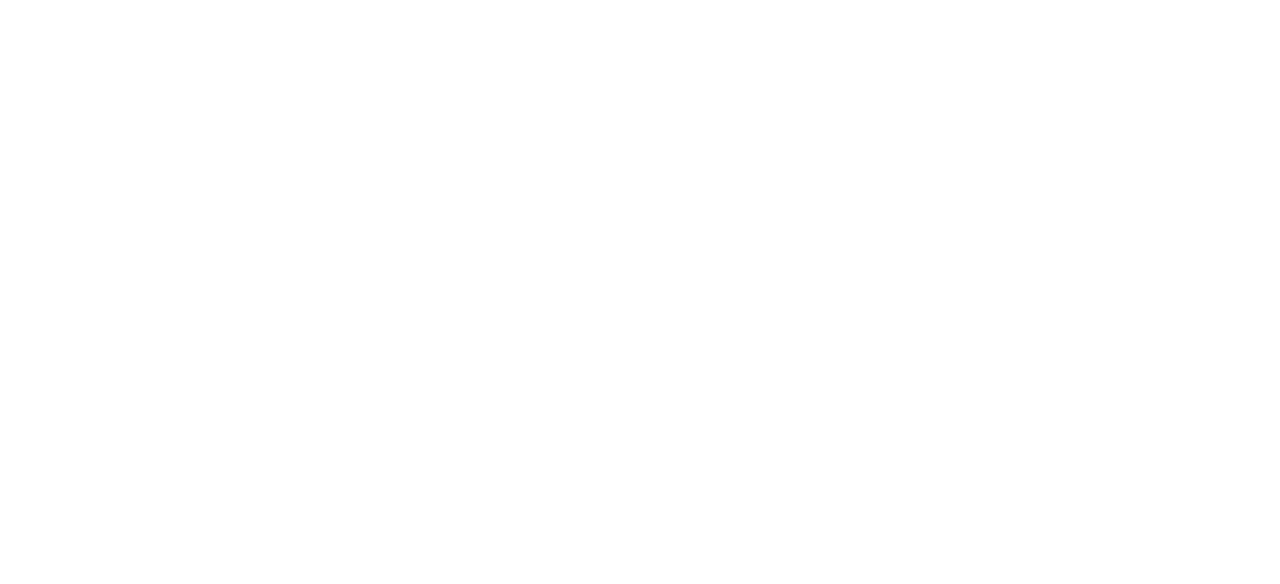
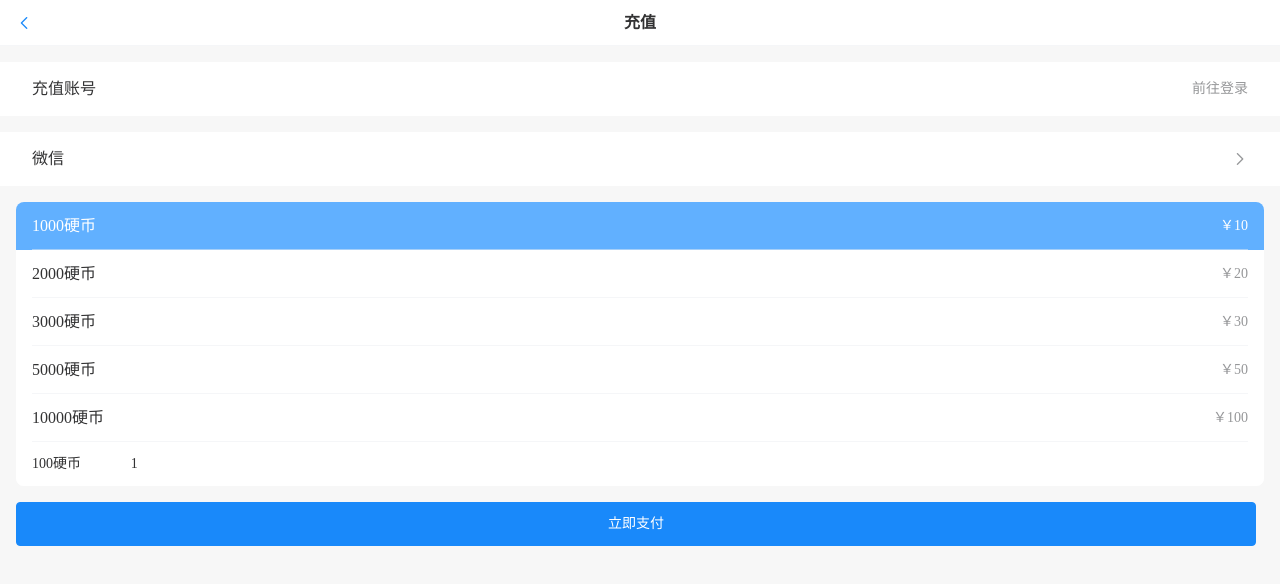
Before and after one commit to Yomance/novel-web-m, a Vue app: page /pay in a window 1280 px wide. Before the commit this address had no page. Shown: the top 584 px of the page. Built offline with nearby package versions, Linux system fonts and the light colour scheme; a small style sheet from the web is missing; what vue-dompurify-html would draw is missing.

Commit message:
新增支付界面

```diff
--- a/components.d.ts
+++ b/components.d.ts
@@ -9,7 +9,7 @@
   export interface GlobalComponents {
     BookCard: typeof import('./src/components/book-card/index.vue')['default']
     ChildrenPanel: typeof import('./src/components/comment/children-panel.vue')['default']
-    Comment: typeof import('./src/components/comment/index.vue')['default']
+    Comment: typeof import('./src/components/comment/comment.vue')['default']
     LoadingAnimation: typeof import('./src/components/LoadingAnimation.vue')['default']
     RouterLink: typeof import('vue-router')['RouterLink']
     RouterView: typeof import('vue-router')['RouterView']
@@ -38,6 +38,8 @@
     VanSearch: typeof import('vant/es')['Search']
     VanSlider: typeof import('vant/es')['Slider']
     VanSpace: typeof import('vant/es')['Space']
+    VanStep: typeof import('vant/es')['Step']
+    VanSteps: typeof import('vant/es')['Steps']
     VanSwipe: typeof import('vant/es')['Swipe']
     VanSwipeItem: typeof import('vant/es')['SwipeItem']
     VanTabbar: typeof import('vant/es')['Tabbar']
--- /dev/null
+++ b/src/api/pay.ts
@@ -0,0 +1,4 @@
+import {http} from "./index";
+
+export const buyCoin = (money: number, manner: number,) =>
+    http.post("/pay/buyCoin", {money, manner})
--- a/src/router/route.ts
+++ b/src/router/route.ts
@@ -68,6 +68,10 @@
         path: "/404",
         name:"404",
         component:()=>import("../views/404/index.vue")
+    },{
+        path: "/pay",
+        name:"Pay",
+        component: ()=>import('../views/pay/index.vue')
     }
 ]
 
--- a/src/views/mine/index.vue
+++ b/src/views/mine/index.vue
@@ -8,22 +8,20 @@
         <div class="name van-ellipsis">{{ store.username }}</div>
         <van-icon class="left" name="arrow" size="26px"/>
       </div>
-      <div class="money" @click="showToast('敬请期待')">
+      <div class="money">
         <div class="list">
           <div class="item">
-            <div class="size">{{ store.isLogin ? store.purse.goldCoins : '-' }}</div>
-            <div class="desc">金币</div>
-          </div>
-          <div class="item">
-            <div class="size">{{ store.isLogin ? store.purse.coins : '-' }}</div>
+            <div class="size">{{ store.coinStr }}</div>
             <div class="desc">硬币</div>
           </div>
           <div class="item">
-            <div class="size">{{ store.isLogin ? store.purse.coupons : '-' }}</div>
-            <div class="desc">优惠券</div>
+            <div class="size">{{ store.isLogin ? store.purse.recommend : '-' }}</div>
+            <div class="desc">推荐卡</div>
           </div>
         </div>
-        <div class="btn">充值</div>
+        <router-link to="/pay">
+          <div class="btn">充值</div>
+        </router-link>
       </div>
       <div class="vip">
         <img alt="" src="/src/assets/image/free_vip_img.9.png">
--- a/src/views/mine/store.ts
+++ b/src/views/mine/store.ts
@@ -14,9 +14,8 @@
         avatar: "/src/assets/image/avatar/nologin.png", // 头像
         readTime: 0, // 阅读时长 单位 分钟
         purse: {
-            goldCoins: 0, // 金币
-            coins: 0, // 硬币
-            coupons: 0, // 优惠券数量
+            coin: 0, // 硬币
+            recommend: 0, // 推荐卡数量
         },
         token:{
             name:"",
@@ -27,6 +26,19 @@
     getters: {
         isLogin():boolean{
             return this.token.value != "";
+        },
+        coinStr():string{
+            if (!<boolean>this.isLogin){
+                return "-";
+            } else if (this.purse.coin < 1000){
+                return this.purse.coin+"";
+            } else if (this.purse.coin < 10000){
+                return (this.purse.coin/1000).toFixed(1)+"k";
+            } else if (this.purse.coin < 100000){
+                return (this.purse.coin/10000).toFixed(1)+"w";
+            }else {
+                return "10w+";
+            }
         },
         readTimeString(): string {
             if (this.isLogin) {
@@ -56,6 +68,7 @@
                 this.username = e.username;
                 this.avatar = e.avatar;
                 this.readTime = e.readTime;
+                this.purse = e.purse;
                 return e;
             });
         },
--- /dev/null
+++ b/src/views/pay/index.vue
@@ -0,0 +1,90 @@
+<template>
+  <van-nav-bar title="充值" placeholder left-arrow @click-left="router.back()"/>
+  <div class="pay">
+    <van-space direction="vertical" fill :size="16">
+      <van-cell title="充值账号" size="large" style="padding: 15px 32px;" :value="userStore.username"/>
+      <van-cell :title="payName" size="large" is-link style="padding: 15px 32px;" @click="show = true"/>
+      <van-cell-group inset>
+        <van-cell
+            v-for="(item, i) in defaultPay"
+            :class="{active: active === i+1}"
+            @click="active = (i+1)"
+            size="large"
+            :title="item+'00硬币'"
+            :value="'￥'+item"
+        />
+        <van-field @click="active = 0" type="number" v-model="o" :label="(o*100)+'硬币'" placeholder="输入自定义金额"
+                   :maxlength="3"/>
+      </van-cell-group>
+      <van-button type="primary" block style="margin: 0 16px; width: calc(100% - 40px);" :loading="payLoading"
+                  @click="onPay"> 立即支付
+      </van-button>
+    </van-space>
+    <van-action-sheet v-model:show="show" :actions="actions" @select="onSelect" cancel-text="取消"
+                      close-on-click-action/>
+  </div>
+</template>
+
+<script setup>
+import {ref} from "vue";
+import {showDialog, showToast} from "vant";
+import {useRouter} from "vue-router";
+import {useUserStore} from "../mine/store";
+import {buyCoin} from "../../api/pay";
+
+const defaultPay = [10, 20, 30, 50, 100];
+const show = ref(false);
+const router = useRouter();
+const userStore = useUserStore();
+
+const active = ref(1);
+const o = ref(1);
+const payName = ref("微信");
+const payType = ref(0);
+const actions = [
+  {name: '微信'},
+  {name: '支付宝'},
+];
+const onSelect = (e, v) => {
+  payName.value = e.name;
+  payType.value = v;
+}
+const payLoading = ref(false);
+const onPay = () => {
+  if (active.value > 6 || active.value < 0) {
+    showToast("请选择金额");
+    return;
+  }
+  payLoading.value = true;
+  let m;
+  if (active.value === 0) {
+    m = o.value;
+  } else {
+    m = defaultPay[active.value-1];
+  }
+  buyCoin(m, payType.value)
+      .then(e => {
+        userStore.purse.coin += e;
+        showDialog({message: "购买成功",}).then(e => router.back())
+      })
+      .catch(({message}) => showDialog({title: "支付失败", message}))
+      .finally(() => payLoading.value = false);
+}
+</script>
+
+<style scoped lang="less">
+.pay {
+  background-color: #f7f7f7;
+  height: calc(100% - 46px) !important;
+  padding-top: 16px;
+
+  .active {
+    background-color: #61b0ff;
+    color: #FFFFFF;
+
+    /deep/ .van-cell__value {
+      color: #FFFFFF;
+    }
+  }
+}
+</style>
```
